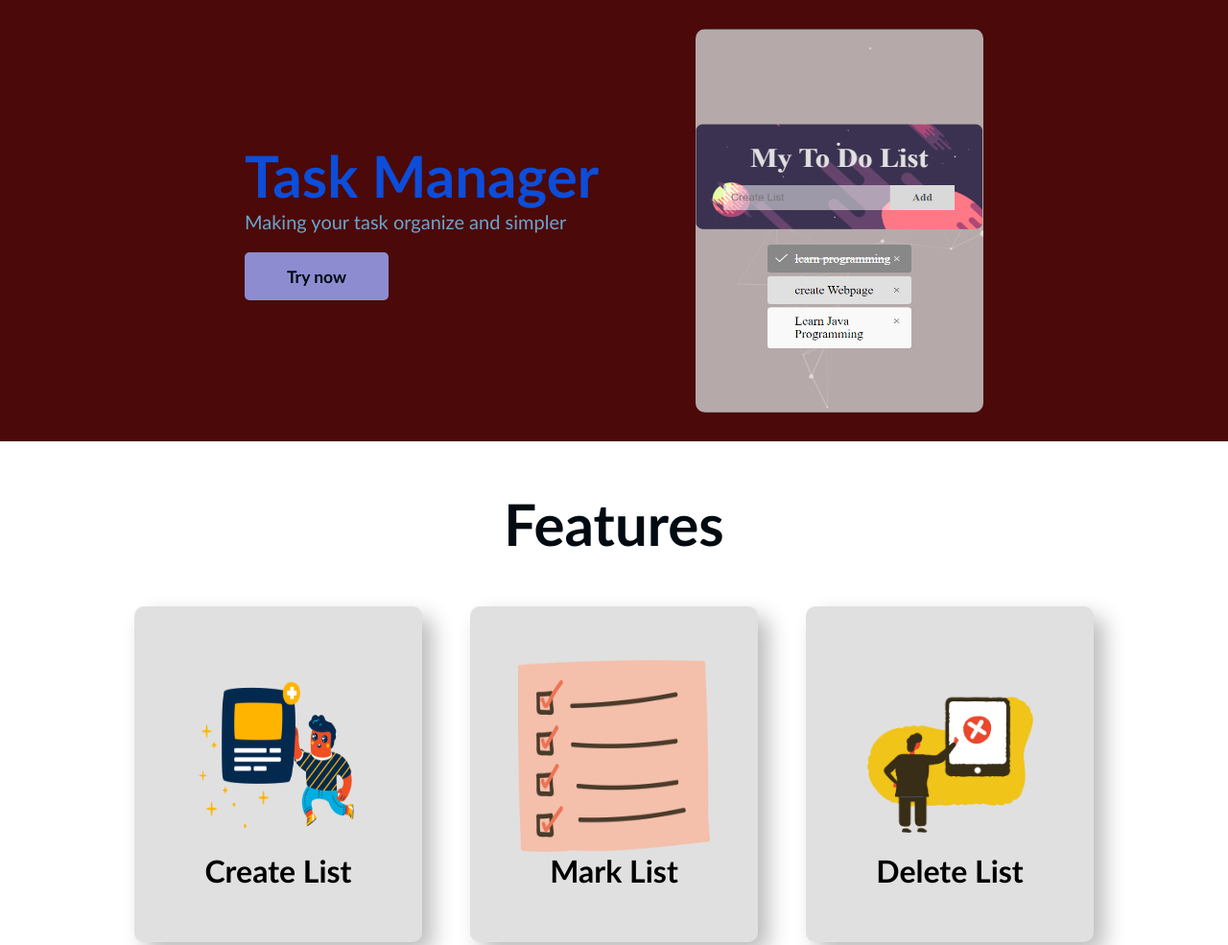
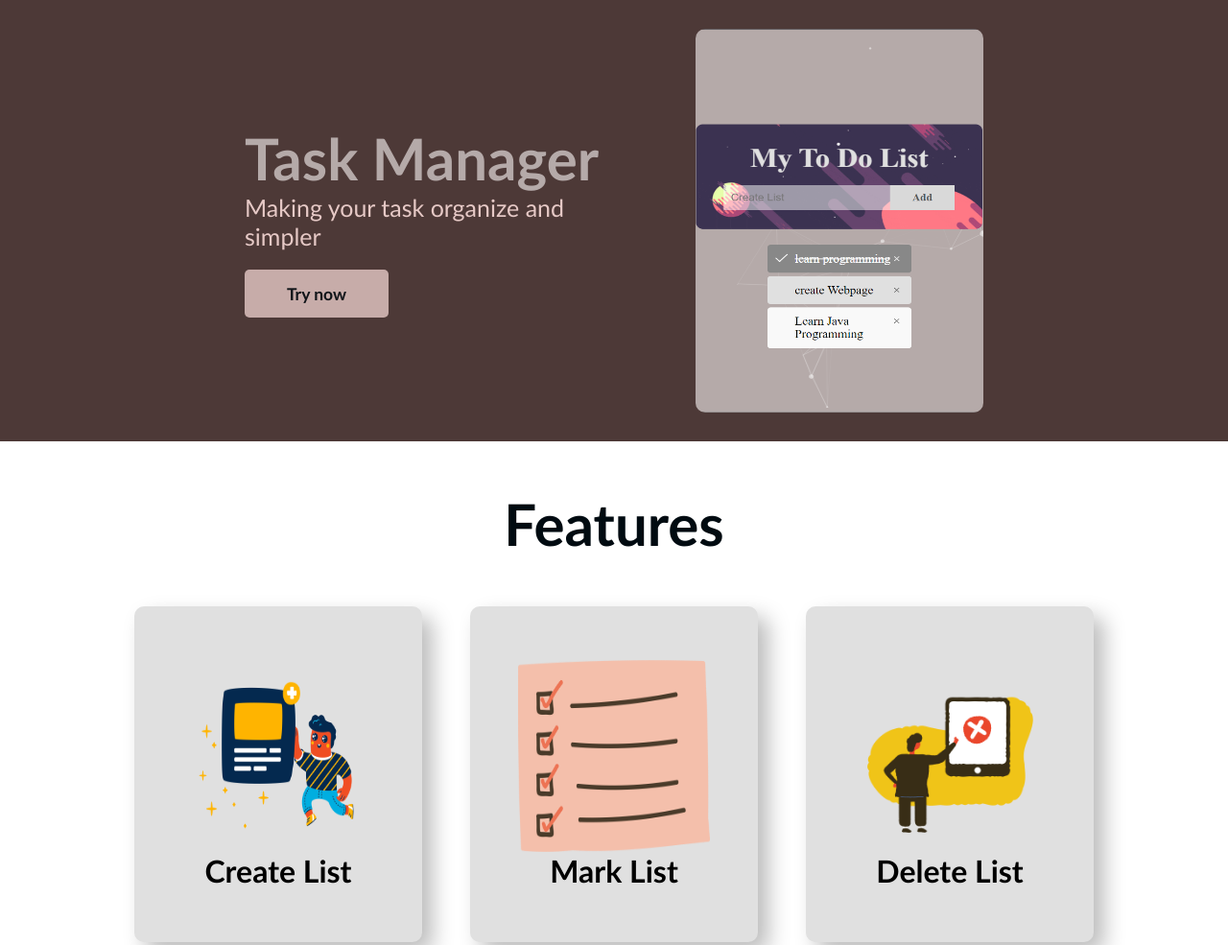
Before and after one commit to leemonnadee/todo-list-application.io, a plain HTML site: page index.html in a window 1280 px wide. Shown: the top 985 px of the page at 96% size. Drawn offline with nearby package versions, Linux system fonts and the light colour scheme; files whose address does not match are found by name.

Commit message:
color update

```diff
--- a/index.html
+++ b/index.html
@@ -6,6 +6,10 @@
     <meta name="viewport" content="width=device-width, initial-scale=1.0">
     <link rel="stylesheet" href="./style/homepage.css">
     <script src="https://kit.fontawesome.com/7cf05eb173.js" crossorigin="anonymous"></script>
+    <link
+    rel="stylesheet"
+    href="https://cdnjs.cloudflare.com/ajax/libs/animate.css/4.1.1/animate.min.css"
+  />
     <title>Homepage</title>
 </head>
 <body>
--- a/style/homepage.scss
+++ b/style/homepage.scss
@@ -8,7 +8,7 @@
     padding: 20px;
     height: fit-content;
     width: 100%;
-    background-color: rgb(75, 9, 9);
+    background-color: #4d3937;
     display: flex;
     justify-content: center;
     align-items: center;
@@ -35,16 +35,15 @@
     padding: 10px;
 h1{
     font-size: 60px;
-    color: rgb(12, 77, 218);
+    color: #B5AAA9;
+    font-weight: 900;
+    animation: zoomInDown 2s 1;
 
 }
-h2{
-    font-size: 30px;
-    color: #6BA5CC;
 
-}
-p{font-size: 20px;
-    color: #6BA5CC;
+p{font-size: 25px;
+    color: #e6c9c6;
+    animation: zoomInDown 3s 1;
 }
 
 }
@@ -53,16 +52,17 @@ p{font-size: 20px;
 height: 50px;
 border-radius: 5px;
 width: 150px;
-background-color: #8D8CD0;
+background-color: #e6c9c6;
 display: flex;
 justify-content: center;
 align-items: center;
 margin-top: 20px;
 cursor: pointer;
+animation: fadeIn 10s 1;
 
 }
 .link:hover{
-    background-color: #adacd4;
+    background-color: #ebdedd;
 
 
 }
```
Also changed, not shown: style/homepage.css, 1 other file.
